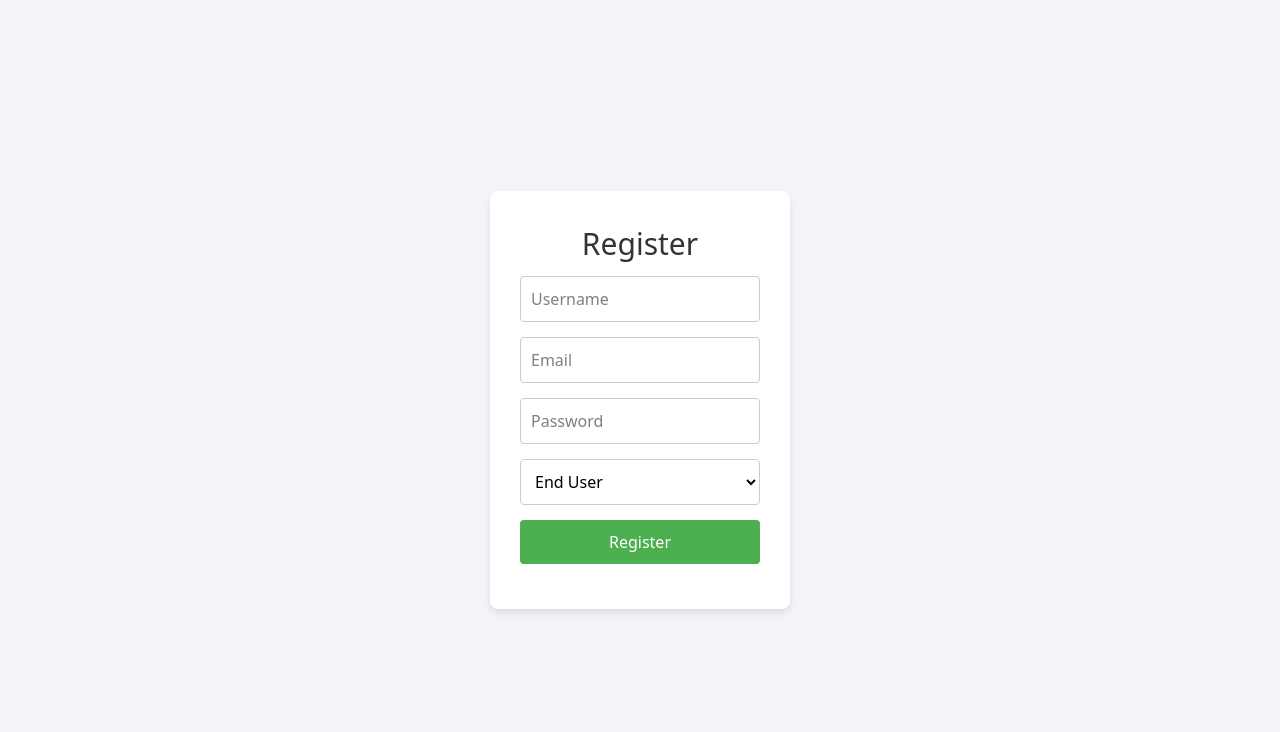
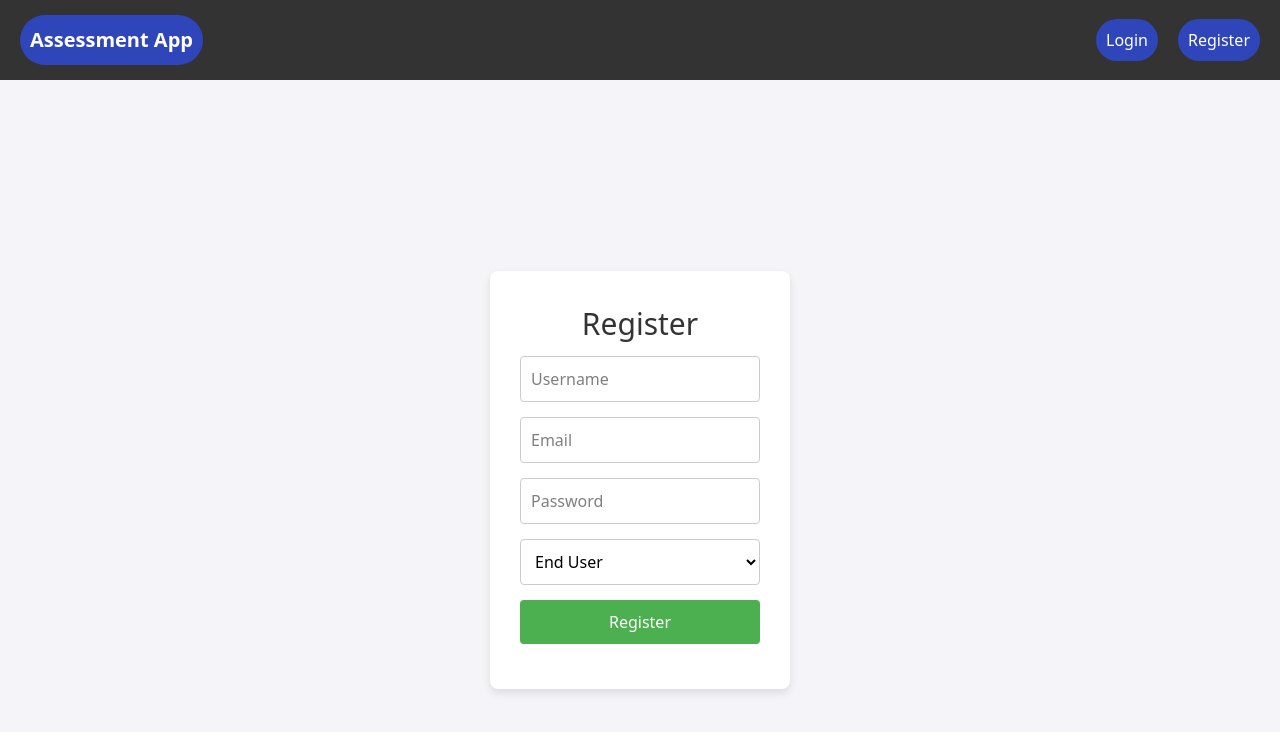
Before and after one commit to adithi-even/1st-Assignment-Postgres, a React (Vite) app in the folder client/: page /register in a window 1280 px wide. Shown: the top 732 px of the page. Built offline with nearby package versions, Linux system fonts and the light colour scheme; no server answers.

Commit message:
addedd navbar

```diff
--- a/client/src/App.jsx
+++ b/client/src/App.jsx
@@ -9,7 +9,8 @@ import {ResultsPage} from '../src/pages/ResultsPage';
 import TestPage from '../src/pages/TestPage';
 import Home from './pages/Home';
 import ContentCreatorDashboard from './pages/ContentCreatorDashboard';
-import ProtectedRoute from "./components/Auth/ProtectedRoute"; // Import protected route
+import ProtectedRoute from "./components/Auth/ProtectedRoute";
+import Navbar from './components/Navigation/navBar';
 
 
 
@@ -18,6 +19,7 @@ function App() {
 
   return (
     <BrowserRouter>
+    <Navbar/>
       <Routes>
         {/* Public Routes */}
         <Route path="/" element={<Home />} />
--- a/client/src/components/Auth/ProtectedRoute.jsx
+++ b/client/src/components/Auth/ProtectedRoute.jsx
@@ -2,20 +2,18 @@ import React from "react";
 import {Navigate, Outlet} from 'react-router-dom';
 
 const  ProtectedRoute = ({allowedRoles}) => {
-    const role = localStorage.getItem("role"); //Get stored role from the local storage
+    const role = localStorage.getItem("role");
     console.log("ProtectedRoute - Stored Role:", role);
     console.log("Allowed Roles:", allowedRoles);
 
-    // Fix: Ensure role exists before checking
     if (!role) {
         console.warn("No role found, redirecting to home");
         return <Navigate to="/" replace />;
     }
 
-    // Fix: Ensure allowedRoles is an array and check correctly
     if (allowedRoles.includes(role)) {
         console.log("Access granted, rendering page...");
-        return <Outlet />; //Outlet:Explained below
+        return <Outlet />;
     } else {
         console.warn("Role not authorized, redirecting to home");
         return <Navigate to="/" replace />;
@@ -24,7 +22,3 @@ const  ProtectedRoute = ({allowedRoles}) => {
 };
 
 export default ProtectedRoute;
-
-//The Outlet component in React Router is a special component that renders the content of a route.
-// It's typically used in a layout component to render the main content of a page.
-// When a route is matched, the Outlet component is replaced with the content of that route.
--- /dev/null
+++ b/client/src/components/Navigation/navBar.jsx
@@ -0,0 +1,133 @@
+import React, {useState, useEffect} from 'react';
+import { Link, useNavigate } from 'react-router-dom';
+
+function Navbar() {
+    const navigate = useNavigate();
+    const [role, setRole] = useState(null);
+
+    useEffect(() => {
+      const storedRole = localStorage.getItem('role');
+      setRole(storedRole);
+
+    }, [])
+
+
+    const handleLogout = () => {
+        localStorage.removeItem('token');
+        localStorage.removeItem('user');
+        localStorage.removeItem('role');
+        navigate('/login');
+    };
+
+    return (
+
+
+            <nav style={styles.navbar}>
+            <div style={styles.logo}>
+                <Link to="/" style={styles.logoLink}>Assessment App</Link>
+            </div>
+            <ul style={styles.navList}>
+                {role === 'content-creator' && (
+                <>
+                    <li>
+                        <Link to="/cc-dashboard" style={styles.navLink}>Content Creator Dashboard</Link>
+                    </li>
+                    <li>
+                        <Link to="/questions" style={styles.navLink}>Create Question</Link>
+                    </li>
+                    <li>
+                        <Link to="/assessment" style={styles.navLink}>Create Assessment</Link>
+                    </li>
+                </>
+                )}
+                {role === 'end_user' && (
+                <>
+                    <li>
+                        <Link to="/user-dashboard" style={styles.navLink}>Take Test</Link>
+                    </li>
+                    <li>
+                        <Link to="/results" style={styles.navLink}>My Results</Link>
+                    </li>
+                </>
+                )}
+
+                {role &&
+                <>
+                     <li>
+                        <button onClick={handleLogout} style={styles.logoutButton}>Logout</button>
+                    </li>
+                </>
+
+                }
+
+                {!role &&
+                <>
+                    <li>
+                        <Link to="/login" style={styles.navLink}>Login</Link>
+                    </li>
+                    <li>
+                        <Link to="/register" style={styles.navLink}>Register</Link>
+                    </li>
+                </>
+
+                }
+
+            </ul>
+        </nav>
+
+
+
+    );
+}
+
+const styles = {
+    hide:{
+        display:'none',
+    },
+    navbar: {
+        backgroundColor: '#333',
+        color: 'white',
+        padding: '15px 20px',
+        display: 'flex',
+        justifyContent: 'space-between',
+        alignItems: 'center',
+    },
+    logo: {
+        fontSize: '20px',
+        fontWeight: 'bold',
+        backgroundColor: '#2e46b9',
+        padding: '10px',
+        borderRadius:'50px'
+    },
+    logoLink: {
+        color: 'white',
+        textDecoration: 'none',
+    },
+    navList: {
+        listStyle: 'none',
+        display: 'flex',
+        justifyContent: 'center',
+        alignItems: 'center',
+        gap: '20px',
+        margin: 0,
+        padding: 0,
+    },
+    navLink: {
+        color: 'white',
+        textDecoration: 'none',
+        backgroundColor: '#2e46b9',
+        padding: '10px',
+        borderRadius:'50px'
+    },
+    logoutButton: {
+        backgroundColor: '#dc3545',
+        color: 'white',
+        border: 'none',
+        padding: '8px 15px',
+        borderRadius: '5px',
+        cursor: 'pointer',
+        fontSize: '16px',
+    },
+};
+
+export default Navbar;
--- a/client/src/pages/Home.jsx
+++ b/client/src/pages/Home.jsx
@@ -1,8 +1,10 @@
-import React from "react";
+import React, { useState } from "react";
 import { useNavigate } from "react-router-dom";
 
 function Home() {
   const navigate = useNavigate();
+
+
 
   return (
     <div style={styles.container}>
```
